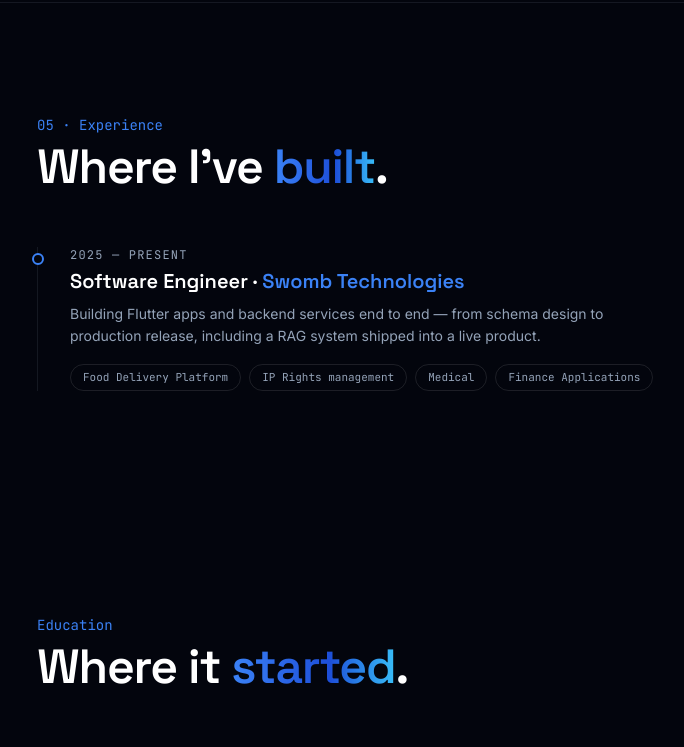
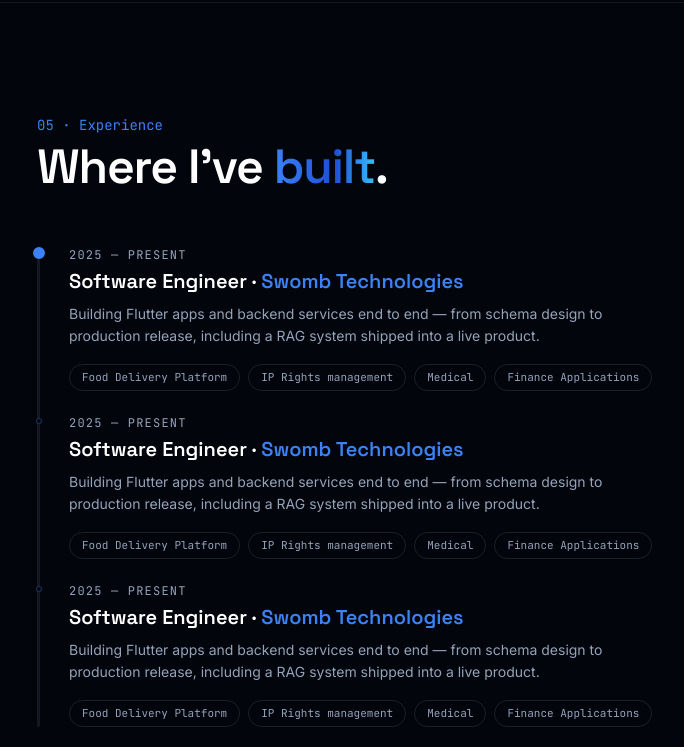
Before and after one commit to karthikeyan0606/karthikeyan_portfolio, a React (Vite) app: page / in a window 1280 px wide. Shown: the part 4557-5304 px from the top of the page, without its empty margins (155-839 px from the left). Built offline with nearby package versions, Linux system fonts and the light colour scheme.

Commit message:
Configure GitHub Pages deploy

```diff
--- a/src/data/content.ts
+++ b/src/data/content.ts
@@ -87,7 +87,7 @@
     summary: "Home-cooked food delivery marketplace, live in the UK.",
     description:
       "A three-sided marketplace connecting home cooks, customers, and delivery partners for home-cooked meal delivery — three separate apps (Customer, Cook, Delivery Partner), currently live in the UK.",
-    tags: ["Flutter", "Node.js", "PostgreSQL", "RAG"],
+    tags: ["Flutter", "Java","Vert.x", "PostgreSQL", "RAG"],
     highlights: [
       "Three dedicated apps: Customer, Cook, and Delivery Partner",
       "Built a RAG system into the Cook app",
@@ -112,7 +112,7 @@
     summary: "Wallet, cards, and payments — mobile-first.",
     description:
       "A fintech mobile application covering digital wallets, card management, QR payments, and transaction history with a secure API backend.",
-    tags: ["Flutter", "Payments", "QR", "Wallet"],
+    tags: ["Flutter", "Payments", "QR", "Wallet","Java"],
     highlights: ["Digital wallet and card management", "QR-based payments", "Transaction history and receipts"],
   },
   {
@@ -151,6 +151,20 @@
 
 export const experience: ExperienceItem[] = [
   {
+    role: "Software Engineer",
+    org: "Swomb Technologies",
+    period: "2025 — Present",
+    description:
+      "Building Flutter apps and backend services end to end — from schema design to production release, including a RAG system shipped into a live product.",
+    projects: ["Food Delivery Platform", "IP Rights management", "Medical", "Finance Applications "],
+  }, {
+    role: "Software Engineer",
+    org: "Swomb Technologies",
+    period: "2025 — Present",
+    description:
+      "Building Flutter apps and backend services end to end — from schema design to production release, including a RAG system shipped into a live product.",
+    projects: ["Food Delivery Platform", "IP Rights management", "Medical", "Finance Applications "],
+  }, {
     role: "Software Engineer",
     org: "Swomb Technologies",
     period: "2025 — Present",
--- a/src/sections/Experience.tsx
+++ b/src/sections/Experience.tsx
@@ -1,7 +1,74 @@
+import { useRef } from "react";
+import {
+  motion,
+  useScroll,
+  useTransform,
+  type MotionValue,
+} from "framer-motion";
 import Reveal from "../components/Reveal";
 import { experience } from "../data/content";
 
+type ExperienceItem = (typeof experience)[number];
+
+function TimelineItem({
+  item,
+  index,
+  total,
+  progress,
+}: {
+  item: ExperienceItem;
+  index: number;
+  total: number;
+  progress: MotionValue<number>;
+}) {
+  const t = total > 1 ? index / (total - 1) : 0;
+  const start = Math.max(t - 0.06, 0);
+  const scale = useTransform(progress, [start, t], [0.5, 1]);
+  const dotColor = useTransform(progress, [start, t], ["#03050d", "#3b82f6"]);
+  const borderColor = useTransform(
+    progress,
+    [start, t],
+    ["rgba(59,130,246,0.35)", "rgba(59,130,246,1)"],
+  );
+
+  return (
+    <Reveal delay={index * 0.08}>
+      <div className="relative">
+        <motion.span
+          className="absolute -left-[36.5px] top-0 h-3 w-3 rounded-full border-2"
+          style={{ backgroundColor: dotColor, borderColor, scale }}
+        />
+        <p className="font-mono text-xs uppercase tracking-widest text-muted">
+          {item.period}
+        </p>
+        <h3 className="mt-1 font-display text-xl font-semibold text-white">
+          {item.role} · <span className="text-primary">{item.org}</span>
+        </h3>
+        <p className="mt-2 max-w-xl text-sm leading-relaxed text-muted">
+          {item.description}
+        </p>
+        <div className="mt-4 flex flex-wrap gap-2">
+          {item.projects.map((p) => (
+            <span
+              key={p}
+              className="rounded-full border border-white/10 px-3 py-1 font-mono text-[11px] text-muted"
+            >
+              {p}
+            </span>
+          ))}
+        </div>
+      </div>
+    </Reveal>
+  );
+}
+
 export default function Experience() {
+  const trackRef = useRef<HTMLDivElement>(null);
+  const { scrollYProgress } = useScroll({
+    target: trackRef,
+    offset: ["start center", "end center"],
+  });
+
   return (
     <section id="experience" className="relative px-4 py-16 sm:px-6 sm:py-28">
       <div className="mx-auto max-w-4xl">
@@ -12,26 +79,28 @@
           </h2>
         </Reveal>
 
-        <div className="relative mt-14 space-y-10 border-l border-border pl-8">
-          {experience.map((item, i) => (
-            <Reveal key={item.role + item.org} delay={i * 0.1}>
-              <div className="relative">
-                <span className="absolute -left-[2.35rem] top-1.5 h-3 w-3 rounded-full border-2 border-primary bg-bg" />
-                <p className="font-mono text-xs uppercase tracking-widest text-muted">{item.period}</p>
-                <h3 className="mt-1 font-display text-xl font-semibold text-white">
-                  {item.role} · <span className="text-primary">{item.org}</span>
-                </h3>
-                <p className="mt-2 max-w-xl text-sm leading-relaxed text-muted">{item.description}</p>
-                <div className="mt-4 flex flex-wrap gap-2">
-                  {item.projects.map((p) => (
-                    <span key={p} className="rounded-full border border-white/10 px-3 py-1 font-mono text-[11px] text-muted">
-                      {p}
-                    </span>
-                  ))}
-                </div>
-              </div>
-            </Reveal>
-          ))}
+        <div ref={trackRef} className="relative mt-14">
+          <div
+            className="absolute left-0 top-0 h-full w-[3px] rounded-full bg-border"
+            aria-hidden="true"
+          />
+          <motion.div
+            className="absolute left-0 top-0 h-full w-[3px] origin-top rounded-full bg-gradient-to-b from-primary via-accent to-primary]"
+            style={{ scaleY: scrollYProgress }}
+            aria-hidden="true"
+          />
+
+          <div className="space-y-6 pl-8">
+            {experience.map((item, i) => (
+              <TimelineItem
+                key={item.role + item.org}
+                item={item}
+                index={i}
+                total={experience.length}
+                progress={scrollYProgress}
+              />
+            ))}
+          </div>
         </div>
       </div>
     </section>
```
